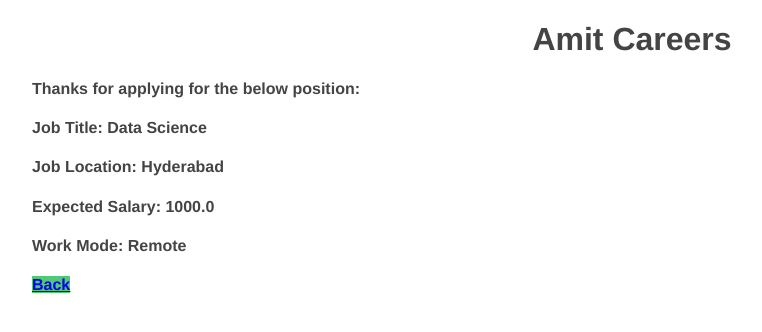
After one commit to unknown12734/flask_carreer, a Flask app: page /job/1 in a window 1280 px wide. The commit adds this page. Shown: the top 332 px of the page, without its empty margins (8-770 px from the left). Run offline with Flask 2, Linux system fonts and the light colour scheme.

Commit message:
added the second page

```diff
--- a/app.py
+++ b/app.py
@@ -1,41 +1,25 @@
 from flask import Flask, render_template
+from data import defined_jobs
+from flask import jsonify
 
 app = Flask(__name__)
 
-defined_jobs = [
-    {
-        "id":1,
-        "title":"Data Science",
-        "location": "Hyderabad",
-        "Salary": 1000.00,
-        "Work Type": "Remote"
-    },
-    {
-            "id":2,
-            "title":"Data Analyst",
-            "location": "Bengaluru",
-            "Salary": 900.00
-    },
-    {
-            "id":3,
-            "title":"Frontend Developer",
-            "location": "Bhubaneswar",
-            "Salary": 1100.00,
-            "Work Type": "Hybrid"
-    },
-    {
-            "id":4,
-            "title":"Data Engineer",
-            "location": "Hyderabad",
-            "Salary": 1500.00,
-            "Work Type": "Office"
-    }
-
-]
 @app.route("/")
 def hello_world():
     return render_template("home.html", jobs=defined_jobs, company_name = "Amit")
 
+@app.route("/app/data")
+def hello_world_api_data():
+    return jsonify(results = defined_jobs)
+
+
+@app.route("/job/<id>")
+def specific_job_api_data(id):
+    result = list(filter(lambda x: (x["id"]==int(id)), defined_jobs))
+    if not result:
+        return "Not Found", 404
+    return render_template("job.html", result=result, company_name = "Amit")
+
 
 if __name__ == "__main__":
     app.run(host="0.0.0.0", debug=True)
--- /dev/null
+++ b/data.py
@@ -0,0 +1,30 @@
+defined_jobs = [
+    {
+        "id":1,
+        "title":"Data Science",
+        "location": "Hyderabad",
+        "Salary": 1000.00,
+        "Work Type": "Remote"
+    },
+    {
+            "id":2,
+            "title":"Data Analyst",
+            "location": "Bengaluru",
+            "Salary": 900.00
+    },
+    {
+            "id":3,
+            "title":"Frontend Developer",
+            "location": "Bhubaneswar",
+            "Salary": 1100.00,
+            "Work Type": "Hybrid"
+    },
+    {
+            "id":4,
+            "title":"Data Engineer",
+            "location": "Hyderabad",
+            "Salary": 1500.00,
+            "Work Type": "Office"
+    }
+
+]
--- a/static/css/main.css
+++ b/static/css/main.css
@@ -4,9 +4,7 @@ body {
   font-family: "Helvetica Neue", Helvetica, Arial, sans-serif;
   color: #444;
 }
-/*
- * Formatting the header area
- */
+
 header {
   background-color: #DFB887;
   height: 35px;
@@ -102,3 +100,8 @@ table, th, td {
   justify-content: center;
   align-items: center;
 }
+
+.uniform_justification {
+  text-align: justify;
+  text-justify: inter-word;
+}
--- /dev/null
+++ b/templates/job.html
@@ -0,0 +1,24 @@
+<!DOCTYPE html>
+<html>
+    <head>
+        <title>Amit Careers</title>
+        <link rel="stylesheet" href="{{ url_for('static', filename='css/main.css') }}">
+        <link rel="shortcut icon" type="image/jpg" href="/static/small-profile.jpeg">
+        <div style = "text-align: center;"><h1>{{company_name}} Careers</h1></div>
+    </head>
+    <body>
+        <div class="container">
+            <h4>Thanks for applying for the below position:</h4>
+            <h4>Job Title: {{result[0]["title"]}}</h4>
+            <h4>Job Location: {{result[0]["location"]}}</h4>
+            <h4>Expected Salary: {{result[0]["Salary"]}}</h4>
+            {% if result[0]["Work Type"] %}
+                <h4>Work Mode: {{result[0]["Work Type"]}}</h4>
+                {% endif %}
+        </div>
+        <div class="container">
+            <a type="button" href="/" style="background-color: #50C878;">
+                <b><u>Back</u></b></a>
+        </div>
+    </body>
+</html>
```
Also changed, not shown: templates/home.html (+18 -10 lines), templates/jobs.html (deleted, +0 -52 lines), __init__.py (added).
